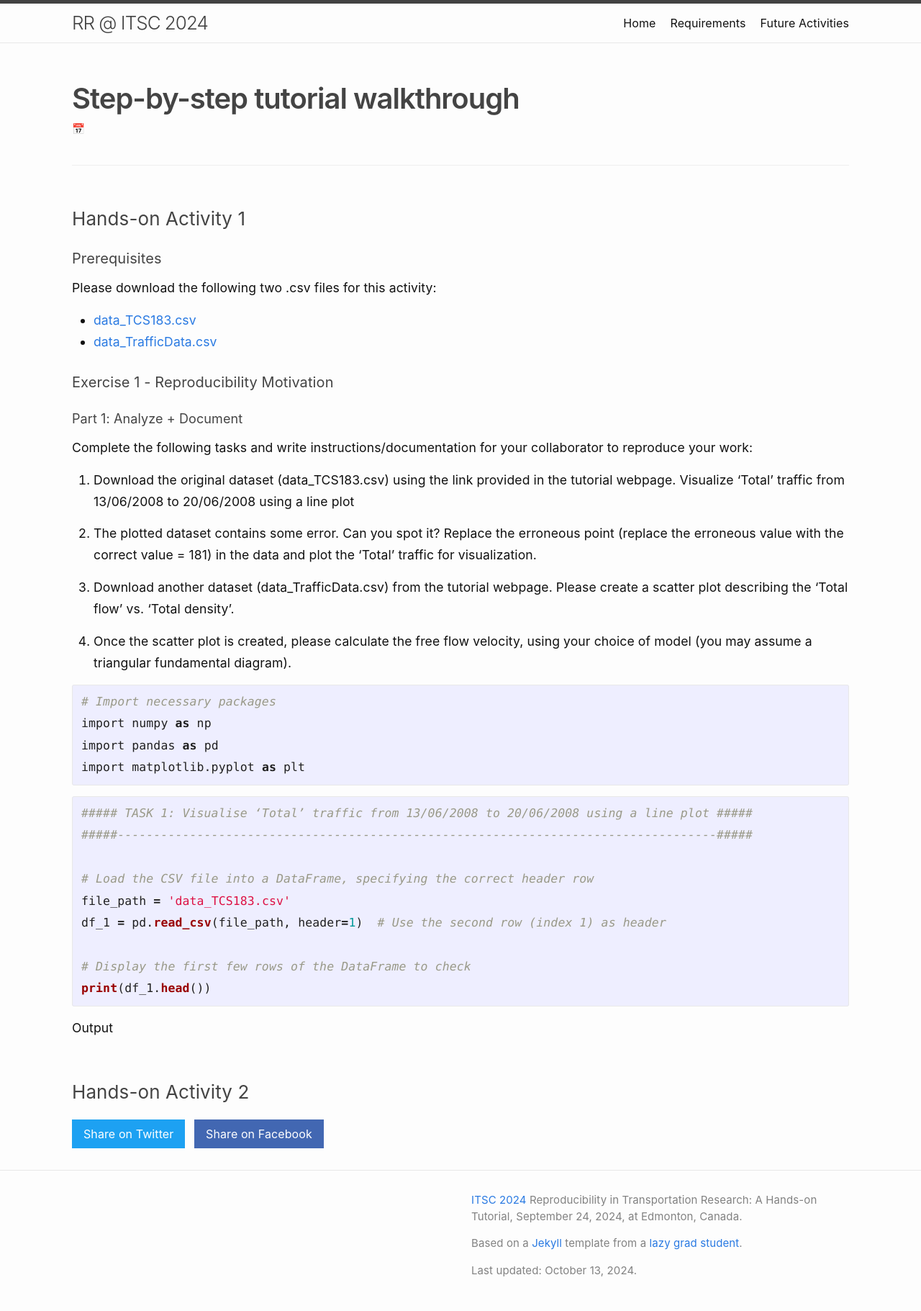
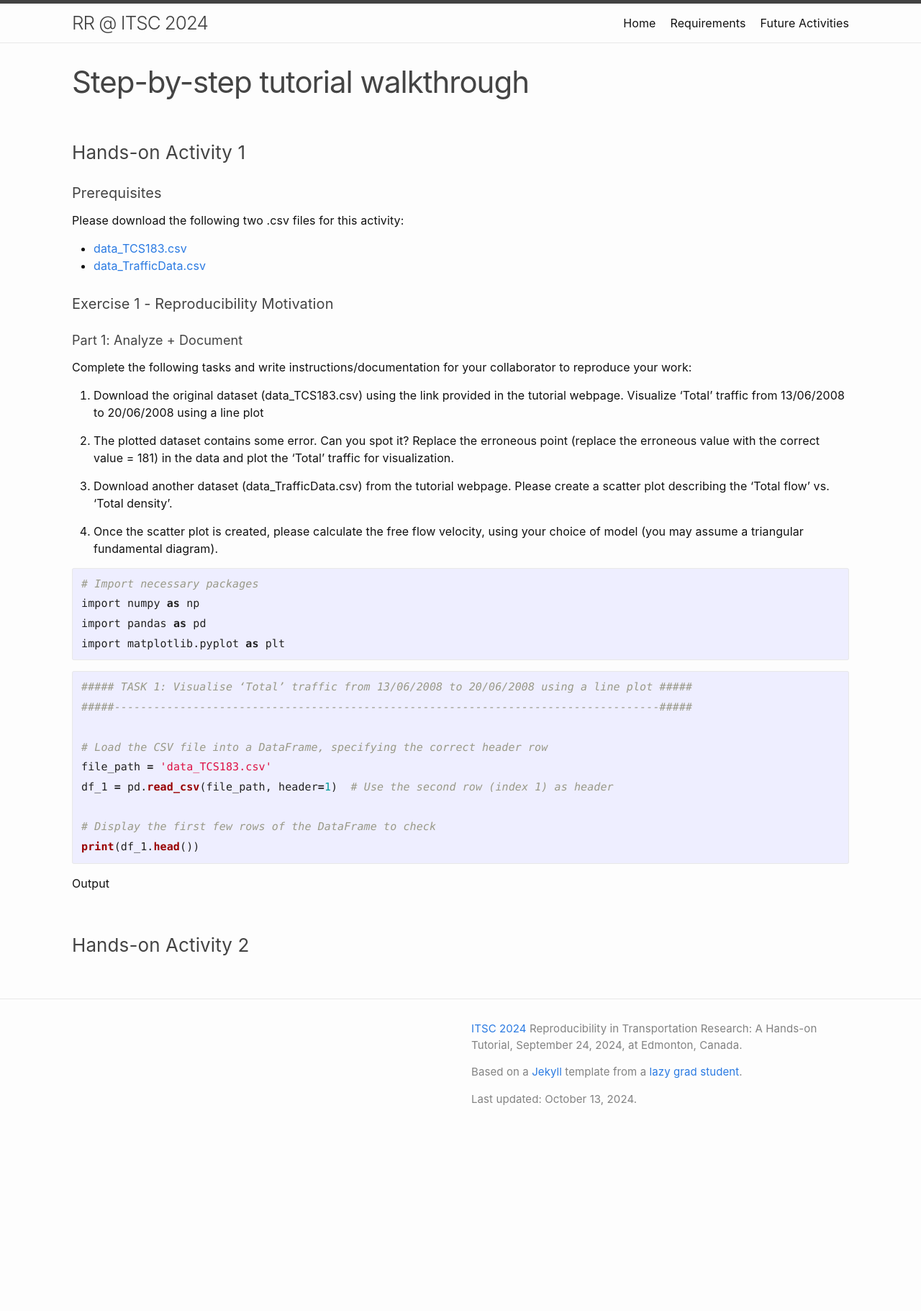
Before and after one commit to RRinTransportation/itsc24-rr-tutorial, a Jekyll site: the page built from step-by-step.md, in a window 1280 px wide. Shown: the whole page at 72% size. Built offline with Jekyll 4.4.1, drawn with Linux system fonts in a browser that asks for light colours; after the commit the page ends 1583 px from its top, so only the background shows below that.

Commit message:
Update the step-by-step template

```diff
--- a/_layouts/blog.html
+++ /dev/null
@@ -1,73 +0,0 @@
----
-layout: default
----
-<article class="post h-entry" itemscope itemtype="http://schema.org/BlogPosting">
-
-  <!-- Post Header with Title and Meta Information -->
-  <header class="post-header" style="padding: 1.5rem 0; border-bottom: 1px solid #eee;">
-    <h1 class="post-title p-name" itemprop="name headline" style="font-size: 2.5rem; font-weight: 600; margin-bottom: 0.5rem;">
-      {{ page.title | escape }}
-    </h1>
-    <p class="post-meta" style="font-size: 0.9rem; color: #6c757d;">
-      <!-- Published Date -->
-      <time class="dt-published" datetime="{{ page.date | date_to_xmlschema }}" itemprop="datePublished">
-        📅 {{ page.date | date: date_format }}
-      </time>
-
-      <!-- Modified Date -->
-      {%- if page.modified_date -%}
-        &nbsp; • &nbsp; Updated:
-        <time class="dt-modified" datetime="{{ page.modified_date | date_to_xmlschema }}" itemprop="dateModified">
-          {{ page.modified_date | date: date_format }}
-        </time>
-      {%- endif -%}
-
-      <!-- Author -->
-      {%- if page.author -%}
-        &nbsp; • &nbsp; By:
-        {% for author in page.author %}
-          <span itemprop="author" itemscope itemtype="http://schema.org/Person">
-            <span class="p-author h-card" itemprop="name">👤 {{ author }}</span></span>
-            {%- if forloop.last == false %}, {% endif -%}
-        {% endfor %}
-      {%- endif -%}
-    </p>
-  </header>
-
-  <!-- Post Content -->
-  <div class="post-content e-content" itemprop="articleBody" style="font-size: 1.1rem; line-height: 1.7; margin: 1.5rem 0;">
-    {{ content }}
-  </div>
-
-  <!-- Comments Section (Disqus or other) -->
-  {%- if site.disqus.shortname -%}
-    <div style="margin-top: 2rem; padding-top: 1rem; border-top: 1px solid #ddd;">
-      {%- include disqus_comments.html -%}
-    </div>
-  {%- endif -%}
-
-  <!-- Social Share Buttons -->
-  <div class="post-share" style="margin-top: 1.5rem;">
-    <a href="https://twitter.com/share?url={{ page.url | absolute_url }}&text={{ page.title | escape }}" target="_blank" rel="noopener noreferrer" style="text-decoration: none;">
-      <button style="background: #1da1f2; color: white; border: none; padding: 0.5rem 1rem; margin-right: 0.5rem; cursor: pointer;">Share on Twitter</button>
-    </a>
-    <a href="https://www.facebook.com/sharer/sharer.php?u={{ page.url | absolute_url }}" target="_blank" rel="noopener noreferrer" style="text-decoration: none;">
-      <button style="background: #4267B2; color: white; border: none; padding: 0.5rem 1rem; cursor: pointer;">Share on Facebook</button>
-    </a>
-  </div>
-
-  <!-- Hidden URL for SEO -->
-  <a class="u-url" href="{{ page.url | relative_url }}" hidden></a>
-</article>
-
-<style>
-  /* Responsive improvements */
-  @media (max-width: 768px) {
-    .post-title {
-      font-size: 2rem;
-    }
-    .post-meta {
-      font-size: 0.85rem;
-    }
-  }
-</style>
```
Also changed, not shown: step-by-step.md (+1 -1 lines).
